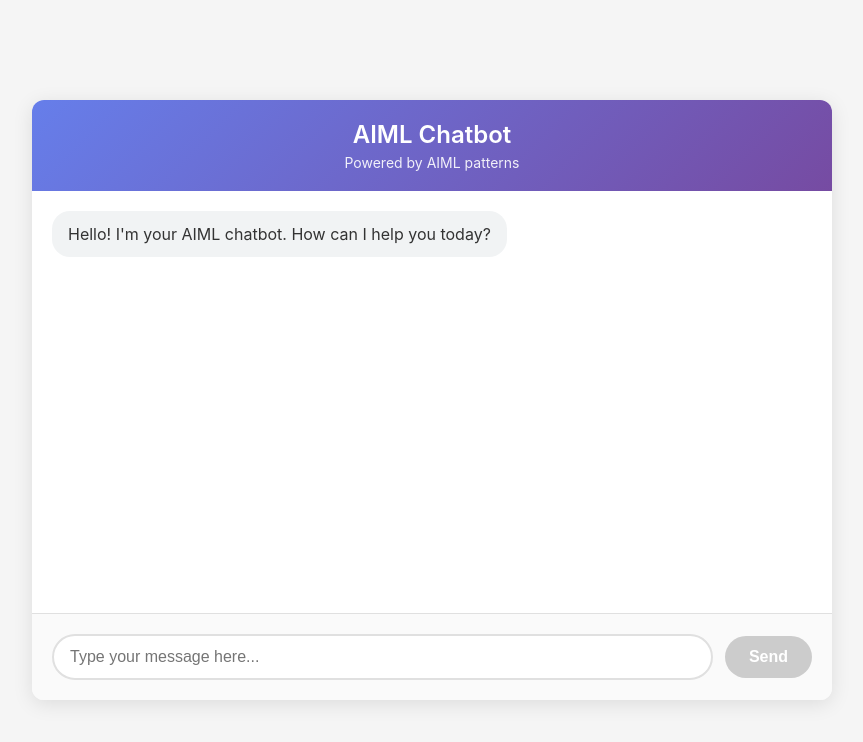
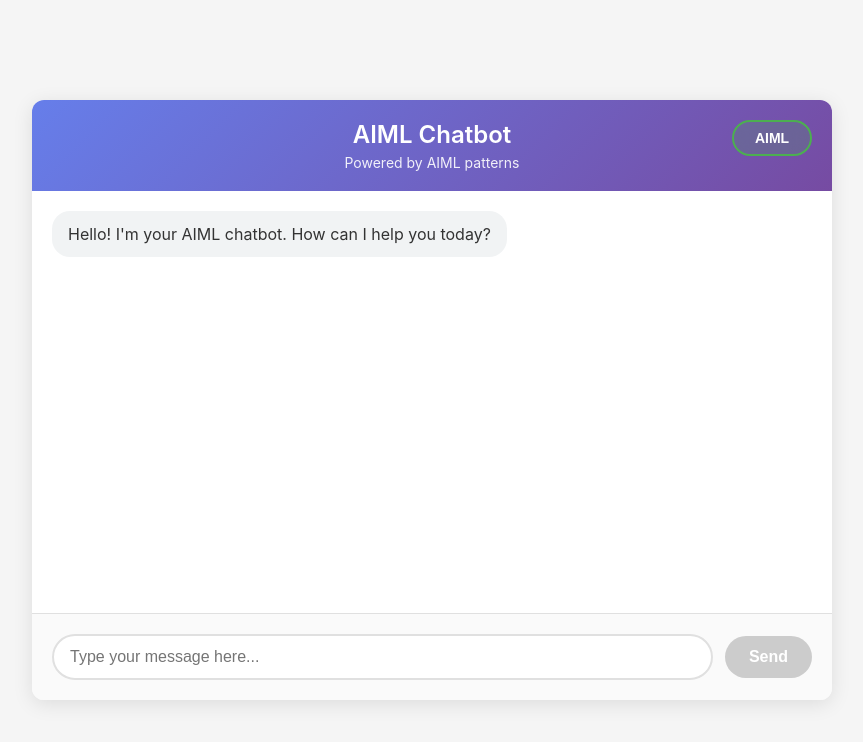
Before and after one commit to elevy99927/hybrid-ai-aiml-chat, a React (Vite) app in the folder src/frontend/: page / in a window 1280 px wide. Shown: the top 742 px of the page, without its empty margins (208-1071 px from the left). Built offline with nearby package versions, Linux system fonts and the light colour scheme; the HTML template or start-up script is replaced by a standard one.

Commit message:
add status button

```diff
--- a/src/frontend/src/App.css
+++ b/src/frontend/src/App.css
@@ -24,6 +24,7 @@
   color: white;
   padding: 20px;
   text-align: center;
+  position: relative;
 }
 
 .chat-header h1 {
@@ -36,6 +37,47 @@
   margin: 5px 0 0 0;
   opacity: 0.9;
   font-size: 14px;
+}
+
+.mode-selector {
+  position: absolute;
+  top: 20px;
+  right: 20px;
+}
+
+.mode-button {
+  padding: 8px 16px;
+  border: 2px solid rgba(255, 255, 255, 0.3);
+  border-radius: 20px;
+  background: rgba(255, 255, 255, 0.1);
+  color: white;
+  font-size: 14px;
+  font-weight: 600;
+  cursor: pointer;
+  transition: all 0.3s ease;
+  backdrop-filter: blur(10px);
+  min-width: 80px;
+}
+
+.mode-button:hover {
+  background: rgba(255, 255, 255, 0.2);
+  border-color: rgba(255, 255, 255, 0.5);
+  transform: translateY(-1px);
+}
+
+.mode-button.mode-aiml {
+  border-color: #4CAF50;
+  background: rgba(76, 175, 80, 0.2);
+}
+
+.mode-button.mode-llm {
+  border-color: #FF9800;
+  background: rgba(255, 152, 0, 0.2);
+}
+
+.mode-button.mode-hybrid {
+  border-color: #9C27B0;
+  background: rgba(156, 39, 176, 0.2);
 }
 
 .messages-container {
--- a/src/frontend/src/App.jsx
+++ b/src/frontend/src/App.jsx
@@ -7,6 +7,7 @@ function App() {
   ])
   const [inputValue, setInputValue] = useState('')
   const [isLoading, setIsLoading] = useState(false)
+  const [chatMode, setChatMode] = useState('AIML') // AIML, LLM, or Hybrid
   const messagesEndRef = useRef(null)
 
   const scrollToBottom = () => {
@@ -62,12 +63,27 @@ function App() {
     }
   }
 
+  const cycleChatMode = () => {
+    const modes = ['AIML', 'LLM', 'Hybrid']
+    const currentIndex = modes.indexOf(chatMode)
+    const nextIndex = (currentIndex + 1) % modes.length
+    setChatMode(modes[nextIndex])
+  }
+
   return (
     <div className="app">
       <div className="chat-container">
         <div className="chat-header">
           <h1>AIML Chatbot</h1>
           <p>Powered by AIML patterns</p>
+          <div className="mode-selector">
+            <button
+              onClick={cycleChatMode}
+              className={`mode-button mode-${chatMode.toLowerCase()}`}
+            >
+              {chatMode}
+            </button>
+          </div>
         </div>
 
         <div className="messages-container">
```
Also changed, not shown: 1 other file (tests, documents, lock files or other folders).
